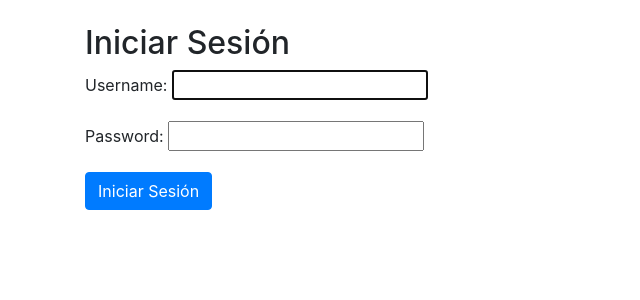
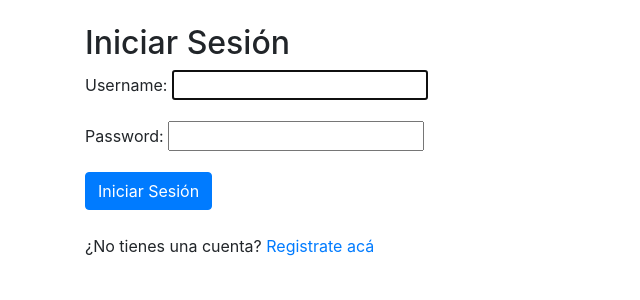
Before and after one commit to LucasMor96/TP3-Blog--Moraga-Lucas, a Django app: page /accounts/login/ in a window 1280 px wide. Shown: the part 56-356 px from the top of the page, without its empty margins (0-640 px from the left). Run offline with Django 5.2, Linux system fonts and the light colour scheme; some libraries are stand-ins or nearby versions.

Commit message:
Se agrega acceso a registro desde login

```diff
--- a/post/templates/registro/login.html
+++ b/post/templates/registro/login.html
@@ -7,4 +7,6 @@
         {{ form.as_p }}
         <button type="submit" class="btn btn-primary">Iniciar Sesión</button>
     </form>
+    <br>
+    <p>¿No tienes una cuenta? <a href="{% url 'registro' %}">Registrate acá</a></p>
 {% endblock %}
```
Also changed, not shown: db.sqlite3.
